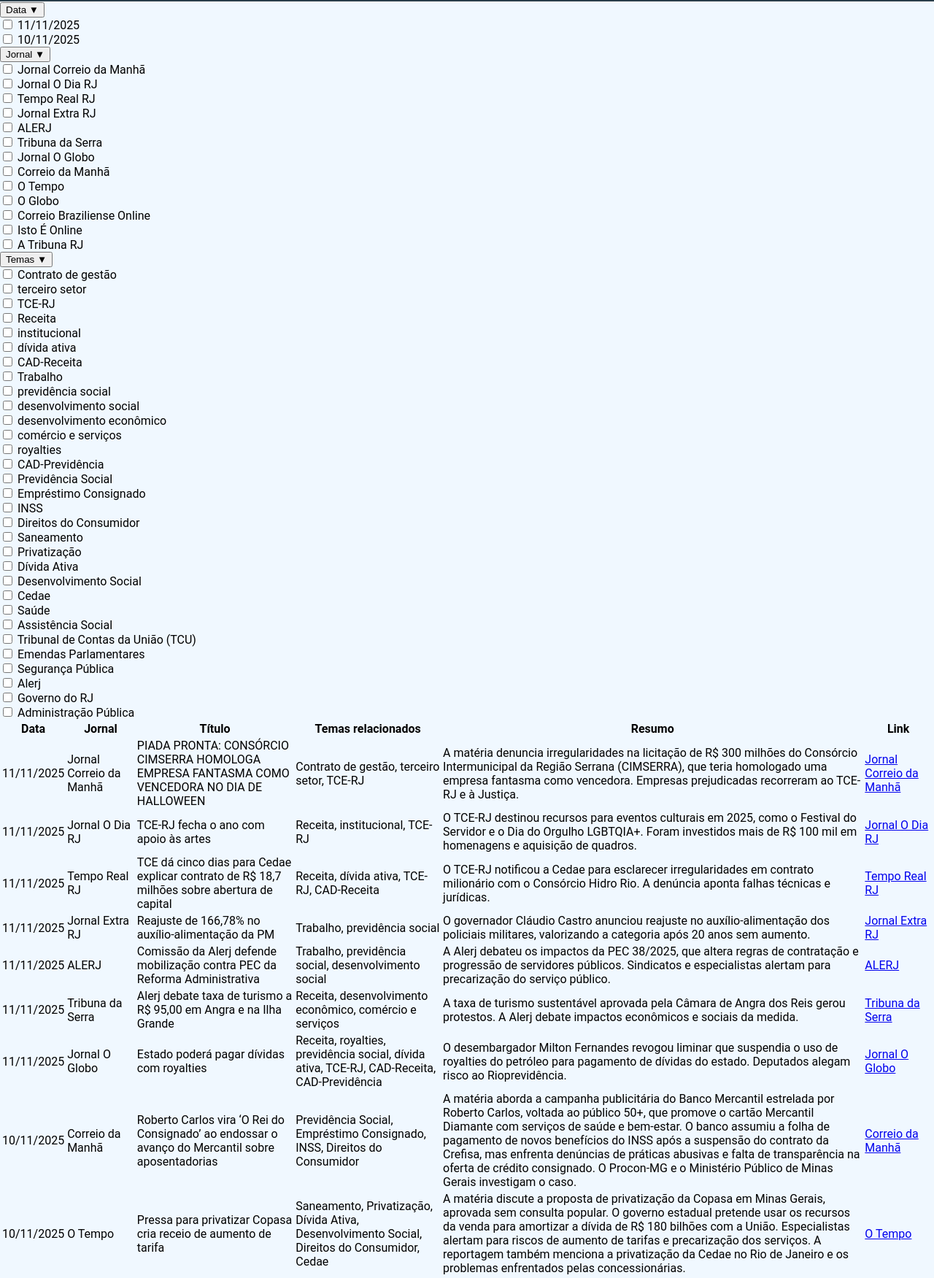
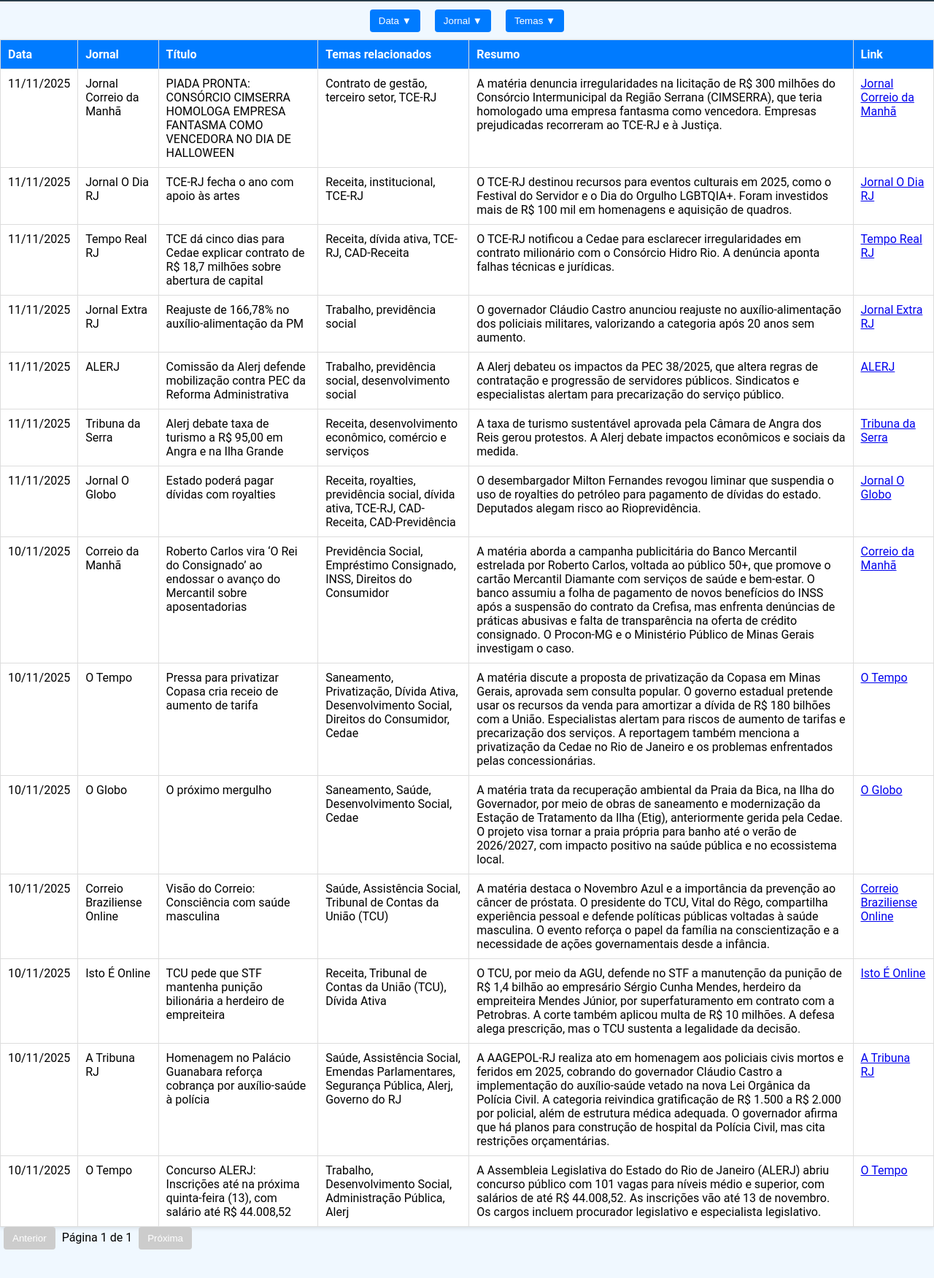
Before and after one commit to paulovmonteirotech/resumo-clipping, a plain HTML site: page index.html in a window 1280 px wide. Shown: the part 84-1835 px from the top of the page at 73% size. After the commit the page ends 1796 px from the top, so only its background shows below. Drawn offline with Linux system fonts and the light colour scheme.

Commit message:
Update estilo_home.css
atualização css

```diff
--- a/estilo_home.css
+++ b/estilo_home.css
@@ -1,3 +1,82 @@
+body {
+        font-family: Arial, sans-serif;
+        margin: 20px;
+        background: #f9f9f9;
+    }
+    h1 {
+        text-align: center;
+        margin-bottom: 20px;
+    }
+    .filters {
+        display: flex;
+        flex-wrap: wrap;
+        justify-content: center;
+    }
+        .filter-group {
+    position: relative;
+    display: inline-block;
+    margin: 10px;
+}
+.filter-options {
+    display: none;
+    position: absolute;
+    background: #fff;
+    border: 1px solid #ccc;
+    padding: 10px;
+    max-height: 200px;
+    overflow-y: auto;
+    z-index: 10;
+}
+.filter-group.open .filter-options {
+    display: block;
+}
+.filter-toggle {
+    background: #007bff;
+    color: #fff;
+    border: none;
+    padding: 8px 12px;
+    cursor: pointer;
+    border-radius: 4px;
+
+    }
+    select {
+        padding: 5px;
+        min-width: 150px;
+    }
+    table {
+        width: 100%;
+        border-collapse: collapse;
+        background: #fff;
+        box-shadow: 0 2px 5px rgba(0,0,0,0.1);
+    }
+    th, td {
+        padding: 10px;
+        border: 1px solid #ddd;
+        text-align: left;
+        vertical-align: top;
+    }
+    th {
+        background: #007bff;
+        color: #fff;
+    margin-top: 15px;
+    }
+    .pagination button {
+        padding: 8px 12px;
+        margin: 0 5px;
+        background: #007bff;
+        color: #fff;
+        border: none;
+        border-radius: 4px;
+        cursor: pointer;
+    }
+    .pagination button:disabled {
+        background: #ccc;
+        cursor: not-allowed;
+    }
+
+
+/*-----------------------------------*/
+
 body {
   margin: 0;
   font-family: 'Roboto', sans-serif;
```
